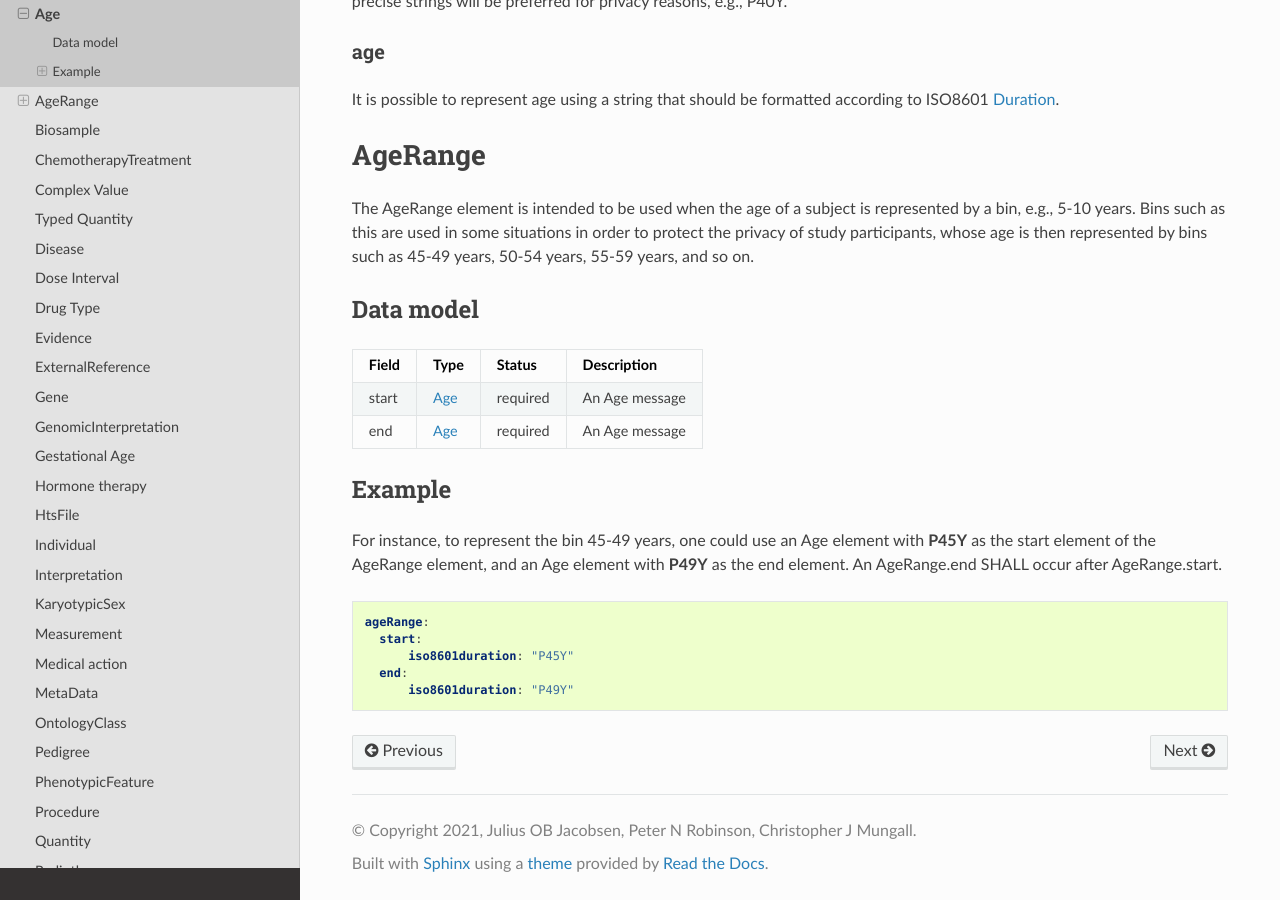
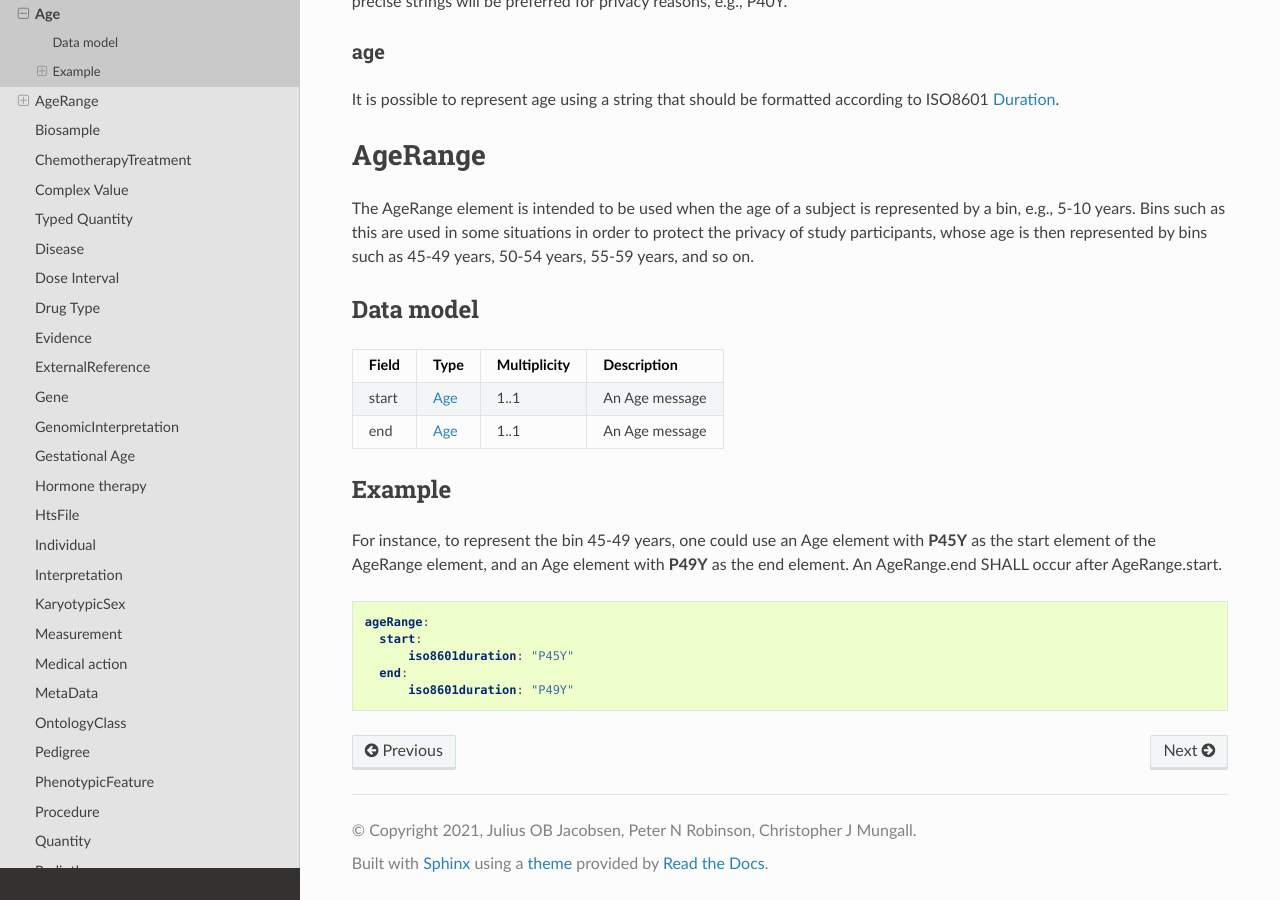
Before and after one commit to phenopackets/phenopacket-schema, a Sphinx documentation site: the page built from docs/age.rst, in a window 1280 px wide and 900 px high, scrolled down 601 px. Built offline with Sphinx 7.4.7 and the Read the Docs theme 2.0.0, drawn with Linux system fonts in a browser that asks for light colours; pages that are not in the unit, such as notebooks, are missing from menus.

Commit message:
Update age.rst with multiplicity column

```diff
--- a/docs/age.rst
+++ b/docs/age.rst
@@ -55,10 +55,10 @@ Data model
 ##########
 
 .. csv-table::
-   :header: Field, Type, Status, Description
+   :header: Field, Type, Multiplicity, Description
 
-   start, :ref:`rstage`, required, An Age message
-   end, :ref:`rstage`, required, An Age message
+   start, :ref:`rstage`, 1..1, An Age message
+   end, :ref:`rstage`, 1..1, An Age message
 
 
 Example
```
